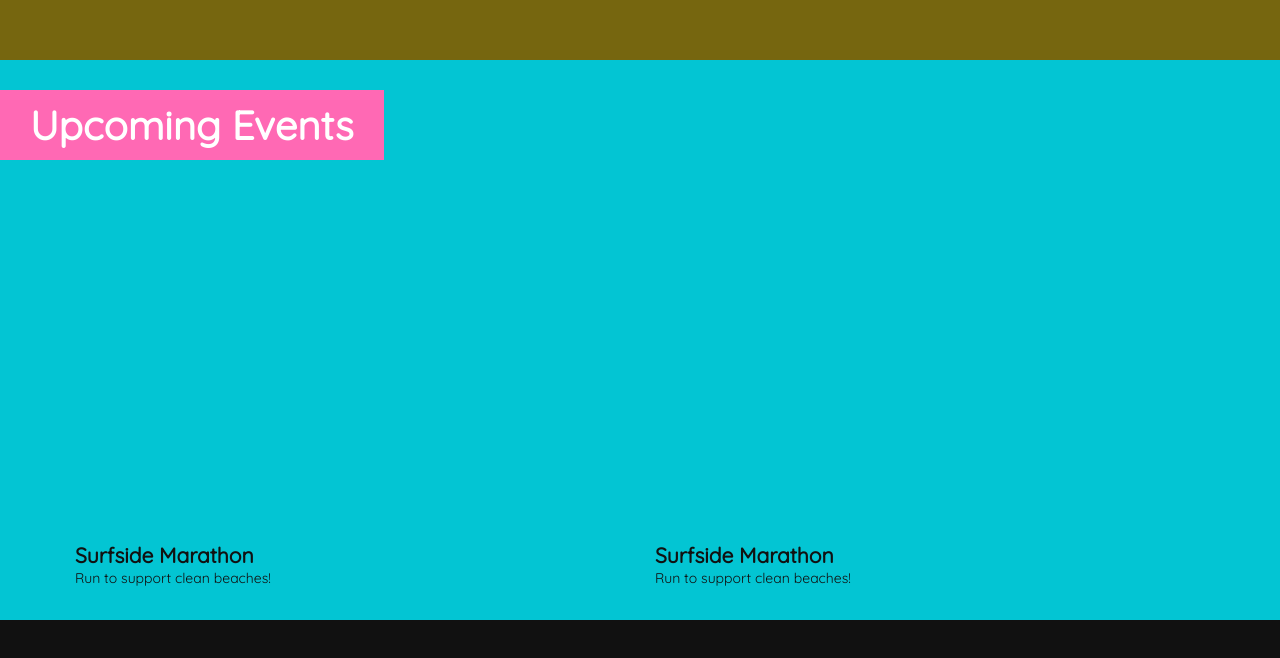
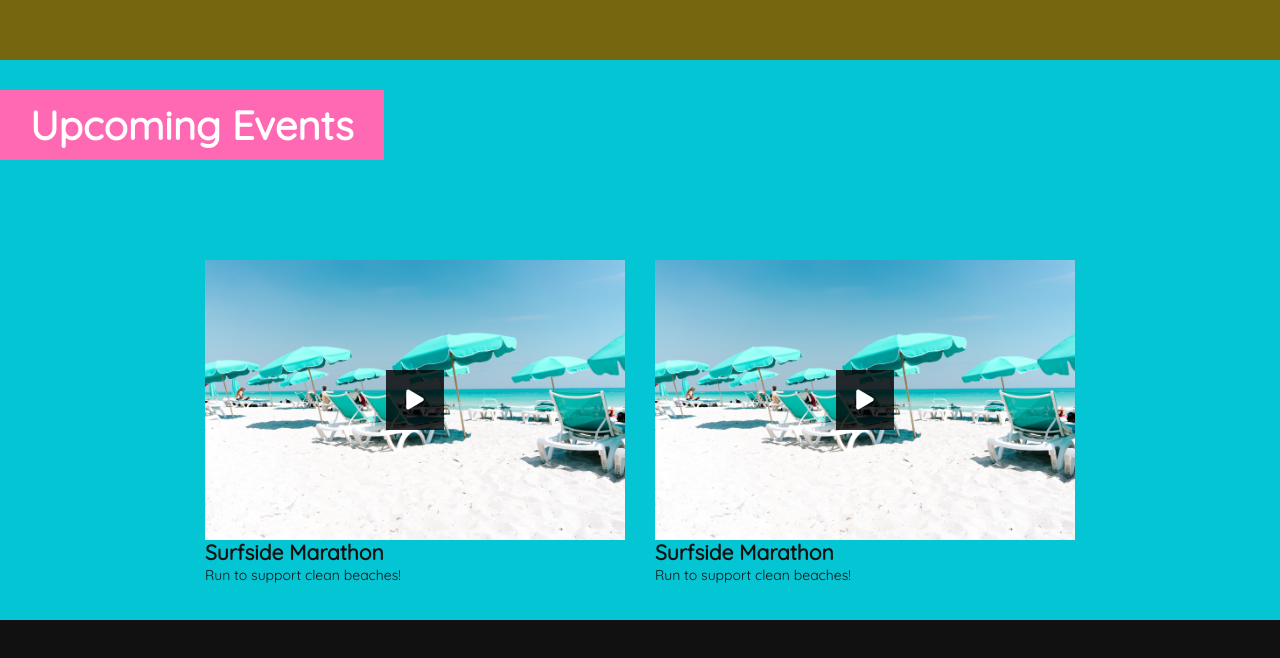
Before and after one commit to KyleKnolleLynch/miami-travel, a React (Create React App) app: page / in a window 1280 px wide. Shown: the part 2380-3038 px from the top of the page. Built offline with nearby package versions, Linux system fonts and the light colour scheme.

Commit message:
video modal component, section3 layout

```diff
--- a/src/components/sections/Section3.js
+++ b/src/components/sections/Section3.js
@@ -1,21 +1,55 @@
-import React from 'react';
+import React, { useState } from 'react';
 import TitleTag from '../utils/TitleTag';
+import VideoModal from '../utils/VideoModal';
 import video1 from '../../images/marathon_480.m4v';
+import img1 from '../../images/header_beaches.jpg';
 
 const Section3 = () => {
+  const [modalOpen, setModalOpen] = useState(false);
+
   return (
     <section id='section3'>
       <TitleTag title='Upcoming Events' bgColor='hotpink' />
       <div className='events-grid'>
         <div className='events-video-container'>
-          <video src={video1} autoPlay muted loop></video>
+          {modalOpen ? (
+            <VideoModal
+              name='frame1'
+              title='marathon-run-video'
+              closeModal={() => setModalOpen(!modalOpen)}
+            />
+          ) : (
+            <div className='s3-img-container'>
+              <span onClick={() => setModalOpen(!modalOpen)}>
+                <a href={video1} target='frame1'>
+                  <i className='fas fa-play fa-2x'></i>
+                </a>
+              </span>
+              <img src={img1} alt='placeholder' />
+            </div>
+          )}
           <div className='events-video-content'>
             <h2>Surfside Marathon</h2>
             <p>Run to support clean beaches!</p>
           </div>
         </div>
         <div className='events-video-container'>
-          <video src={video1} autoPlay muted loop></video>
+          {modalOpen ? (
+            <VideoModal
+              name='frame1'
+              title='marathon-run-video'
+              closeModal={() => setModalOpen(!modalOpen)}
+            />
+          ) : (
+            <div className='s3-img-container'>
+              <span onClick={() => setModalOpen(!modalOpen)}>
+                <a href={video1} target='frame1'>
+                  <i className='fas fa-play fa-2x'></i>
+                </a>
+              </span>
+              <img src={img1} alt='placeholder' />
+            </div>
+          )}
           <div className='events-video-content'>
             <h2>Surfside Marathon</h2>
             <p>Run to support clean beaches!</p>
--- /dev/null
+++ b/src/components/utils/VideoModal.js
@@ -0,0 +1,14 @@
+import React from 'react';
+
+const VideoModal = ({ title, name, closeModal }) => {
+  return (
+    <div className='video-modal-container'>
+      <div className='video-modal'>
+        <i className='far fa-window-close fa-3x' onClick={closeModal}></i>
+        <iframe title={title} name={name} fullscreen='true'></iframe>
+      </div>
+    </div>
+  );
+};
+
+export default VideoModal;
--- a/src/css/scss/_utils.scss
+++ b/src/css/scss/_utils.scss
@@ -10,6 +10,14 @@ a {
 
 ul {
   list-style: none;
+}
+
+i {
+  transition: opacity 300ms ease;
+  &:hover {
+    cursor: pointer;
+    opacity: 0.8;
+  }
 }
 
 main,
@@ -93,6 +101,33 @@ section {
   display: inline-block;
 }
 
+.video-modal-container {
+  width: 100%;
+  height: 100%;
+  position: absolute;
+  top: 0;
+  left: 0;
+  z-index: 1;
+
+  .video-modal {
+    width: 100%;
+    height: 100%;
+    position: relative;
+    i {
+      background: rgba(55, 55, 55, 0.8);
+      border-radius: 0.5rem;
+      position: absolute;
+      top: 7vh;
+      right: 20vw;
+    }
+    iframe {
+      width: 100%;
+      height: 100%;
+      border: none;
+    }
+  }
+}
+
 // .grid-4 {
 //   display: grid;
 //   grid-template-columns: repeat(4, 1fr);
--- a/src/css/scss/sections_scss/_section3.scss
+++ b/src/css/scss/sections_scss/_section3.scss
@@ -9,7 +9,31 @@
       max-width: 55rem;
       height: 35vh;
       margin: 10rem 1.5rem 12rem;
-      video {
+      .s3-img-container {
+        height: 100%;
+        position: relative;
+        span {
+          min-height: 100%;
+          position: absolute;
+          top: 0;
+          left: 0;
+          right: 0;
+          display: flex;
+          align-items: center;
+          justify-content: center;
+          i {
+            padding: 2rem;
+            background: rgba(0, 0, 0, 0.8);
+          }
+        }
+        img {
+          height: 100%;
+          object-fit: cover;
+        }
+      }
+
+      video,
+      img {
         width: 100%;
         height: 100%;
         object-fit: cover;
```
Also changed, not shown: src/css/main.css.
